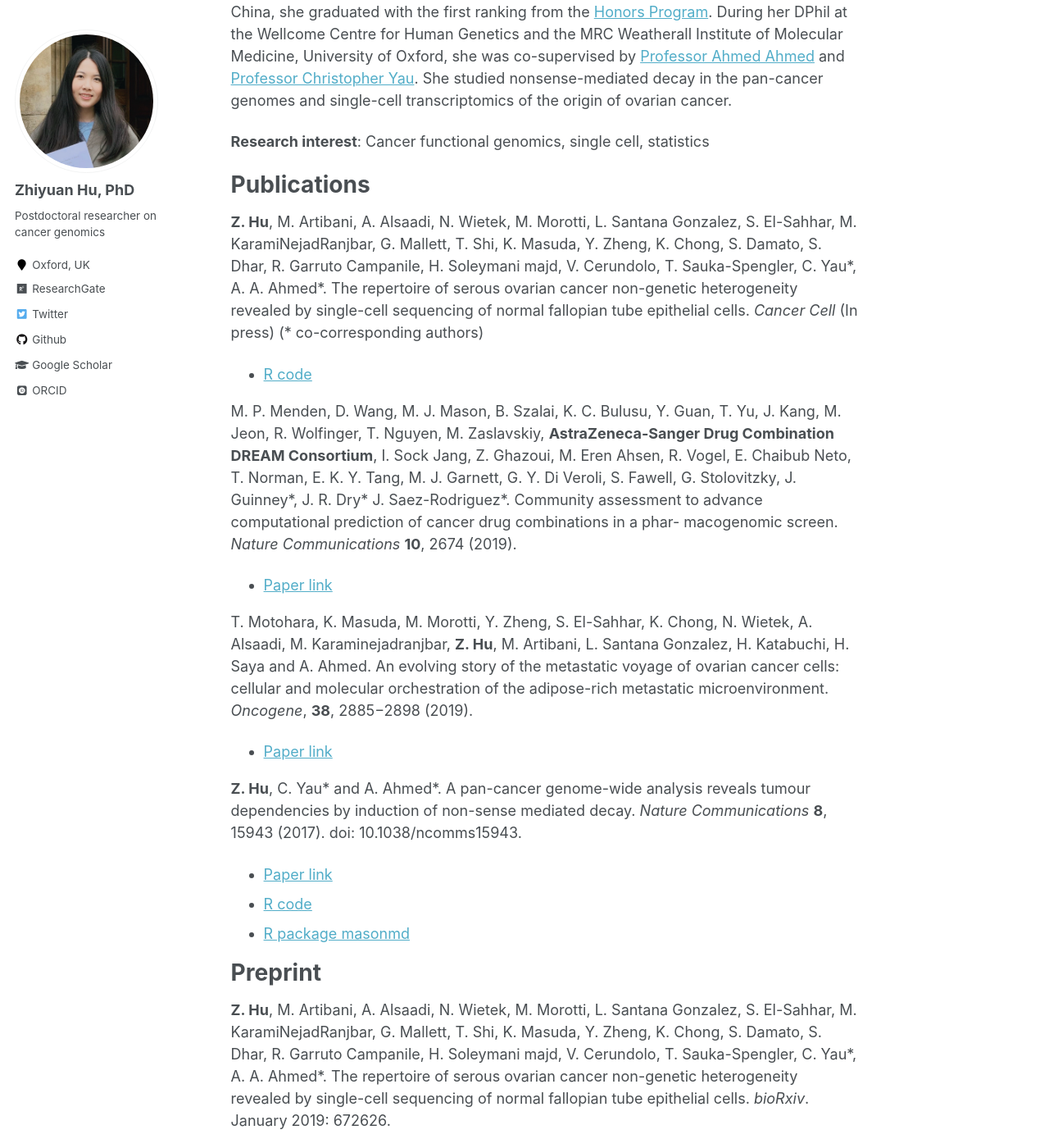
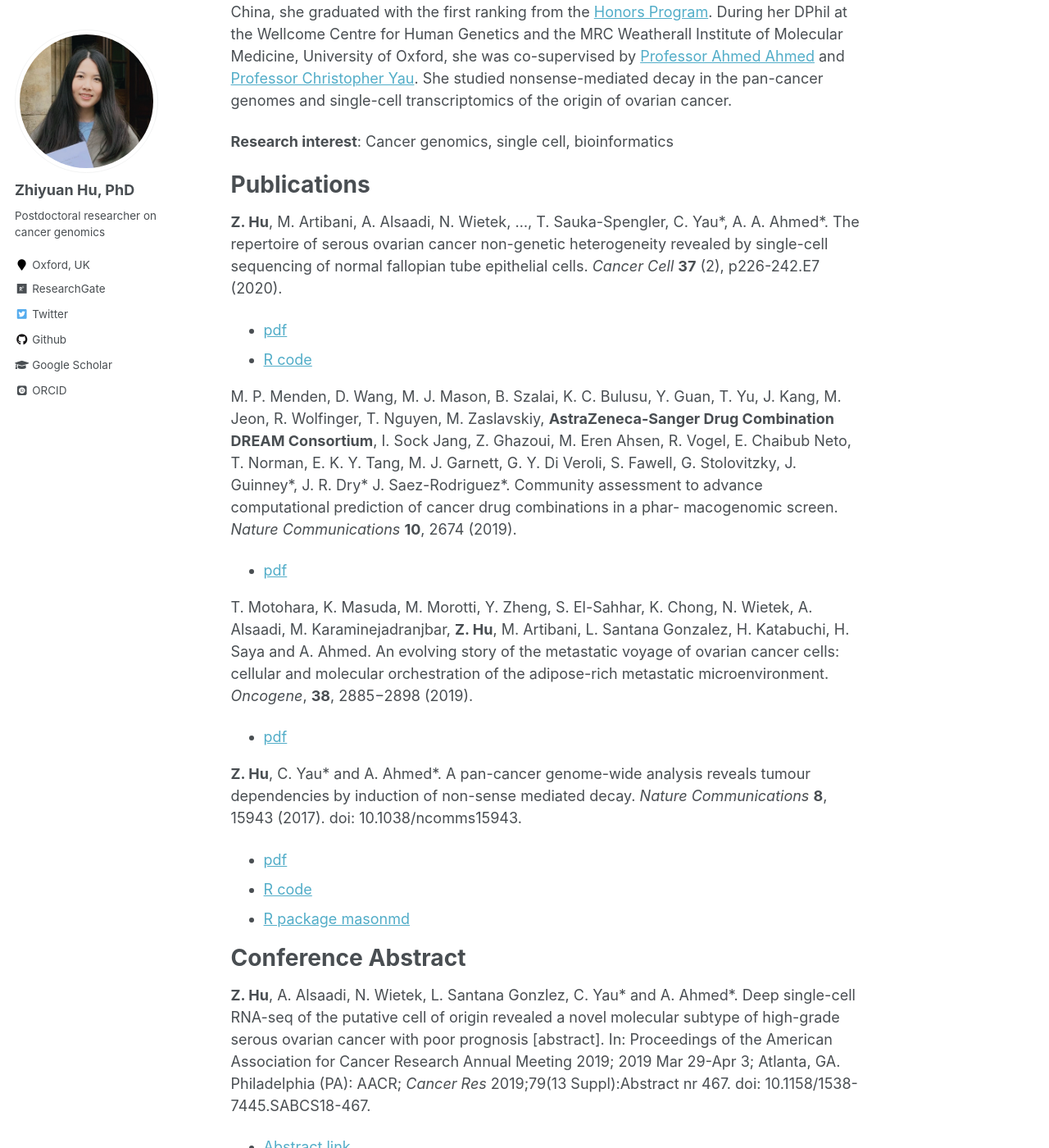
Before and after one commit to ZYBunnyHu/ZYBunnyHu.github.io, a Jekyll site: the page built from _pages/about.md, in a window 1280 px wide and 1400 px high, scrolled down 237 px. Shown: the whole window at 82% size. Built offline with Jekyll 4.4.1, drawn with Linux system fonts in a browser that asks for light colours; some web fonts are replaced.

Commit message:
Update publications

```diff
--- a/_pages/about.md
+++ b/_pages/about.md
@@ -12,42 +12,35 @@
 
 After learning biological science for four years in Peking University, the top university in China, she graduated with the first ranking from the [Honors Program](http://web.bio.pku.edu.cn/UHPB/). During her DPhil at the Wellcome Centre for Human Genetics and the MRC Weatherall Institute of Molecular Medicine, University of Oxford, she was co-supervised by [Professor Ahmed Ahmed](https://www.imm.ox.ac.uk/people/ahmed-ahmed) and [Professor Christopher Yau](https://cwcyau.github.io). She studied nonsense-mediated decay in the pan-cancer genomes and single-cell transcriptomics of the origin of ovarian cancer.
 
-**Research interest**: Cancer functional genomics, single cell, statistics
+**Research interest**: Cancer genomics, single cell, bioinformatics
 
 
 
 Publications
 ======
 
-__Z. Hu__, M. Artibani, A. Alsaadi, N. Wietek, M. Morotti, L. Santana Gonzalez, S. El-Sahhar, M. KaramiNejadRanjbar, G. Mallett, T. Shi, K. Masuda, Y. Zheng, K. Chong, S. Damato, S. Dhar, R. Garruto Campanile, H. Soleymani majd, V. Cerundolo, T. Sauka-Spengler, C. Yau\*, A. A. Ahmed\*. The repertoire of serous ovarian cancer non-genetic heterogeneity revealed by single-cell sequencing of normal fallopian tube epithelial cells. *Cancer Cell* (In press) (\* co-corresponding authors)
+__Z. Hu__, M. Artibani, A. Alsaadi, N. Wietek, ..., T. Sauka-Spengler, C. Yau\*, A. A. Ahmed\*. The repertoire of serous ovarian cancer non-genetic heterogeneity revealed by single-cell sequencing of normal fallopian tube epithelial cells. *Cancer Cell* **37** (2), p226-242.E7 (2020).
 
+* [pdf](https://www.cell.com/cancer-cell/pdf/S1535-6108(20)30042-8.pdf)
 * [R code](https://github.com/zhiyhu/scFT-paper)
 
 
 M. P. Menden, D. Wang, M. J. Mason, B. Szalai, K. C. Bulusu, Y. Guan, T. Yu, J. Kang, M. Jeon, R. Wolfinger, T. Nguyen, M. Zaslavskiy, __AstraZeneca-Sanger Drug Combination DREAM Consortium__, I. Sock Jang, Z. Ghazoui, M. Eren Ahsen, R. Vogel, E. Chaibub Neto, T. Norman, E. K. Y. Tang, M.
 J. Garnett, G. Y. Di Veroli, S. Fawell, G. Stolovitzky, J. Guinney\*, J. R. Dry\* J. Saez-Rodriguez\*. Community assessment to advance computational prediction of cancer drug combinations in a phar- macogenomic screen. *Nature Communications* **10**, 2674 (2019).
 
-* [Paper link](https://www.nature.com/articles/s41467-019-09799-2)
+* [pdf](https://www.nature.com/articles/s41467-019-09799-2)
 
 
 T. Motohara, K. Masuda, M. Morotti, Y. Zheng, S. El-Sahhar, K. Chong, N. Wietek, A. Alsaadi, M. Karaminejadranjbar, __Z. Hu__, M. Artibani, L. Santana Gonzalez, H. Katabuchi, H. Saya and A. Ahmed. An evolving story of the metastatic voyage of ovarian cancer cells: cellular and molecular orchestration of the adipose-rich metastatic microenvironment. *Oncogene*, **38**, 2885−2898 (2019).
 
-* [Paper link](https://www.nature.com/articles/s41388-018-0637-x)
+* [pdf](https://www.nature.com/articles/s41388-018-0637-x)
 
 
 __Z. Hu__, C. Yau\* and A. Ahmed\*. A pan-cancer genome-wide analysis reveals tumour dependencies by induction of non-sense mediated decay. *Nature Communications* **8**, 15943 (2017). doi: 10.1038/ncomms15943.
 
-* [Paper link](https://www.nature.com/articles/ncomms15943)
+* [pdf](https://www.nature.com/articles/ncomms15943)
 * [R code](https://github.com/zhiyhu/NMD-paper)
 * [R package masonmd](https://github.com/zhiyhu/masonmd)
-
-
-
-Preprint
-======
-__Z. Hu__, M. Artibani, A. Alsaadi, N. Wietek, M. Morotti, L. Santana Gonzalez, S. El-Sahhar, M. KaramiNejadRanjbar, G. Mallett, T. Shi, K. Masuda, Y. Zheng, K. Chong, S. Damato, S. Dhar, R. Garruto Campanile, H. Soleymani majd, V. Cerundolo, T. Sauka-Spengler, C. Yau\*, A. A. Ahmed\*. The repertoire of serous ovarian cancer non-genetic heterogeneity revealed by single-cell sequencing of normal fallopian tube epithelial cells. *bioRxiv*. January 2019: 672626.
-
-* [Paper link](http://biorxiv.org/content/early/2019/06/17/672626)
 
 
 
```
